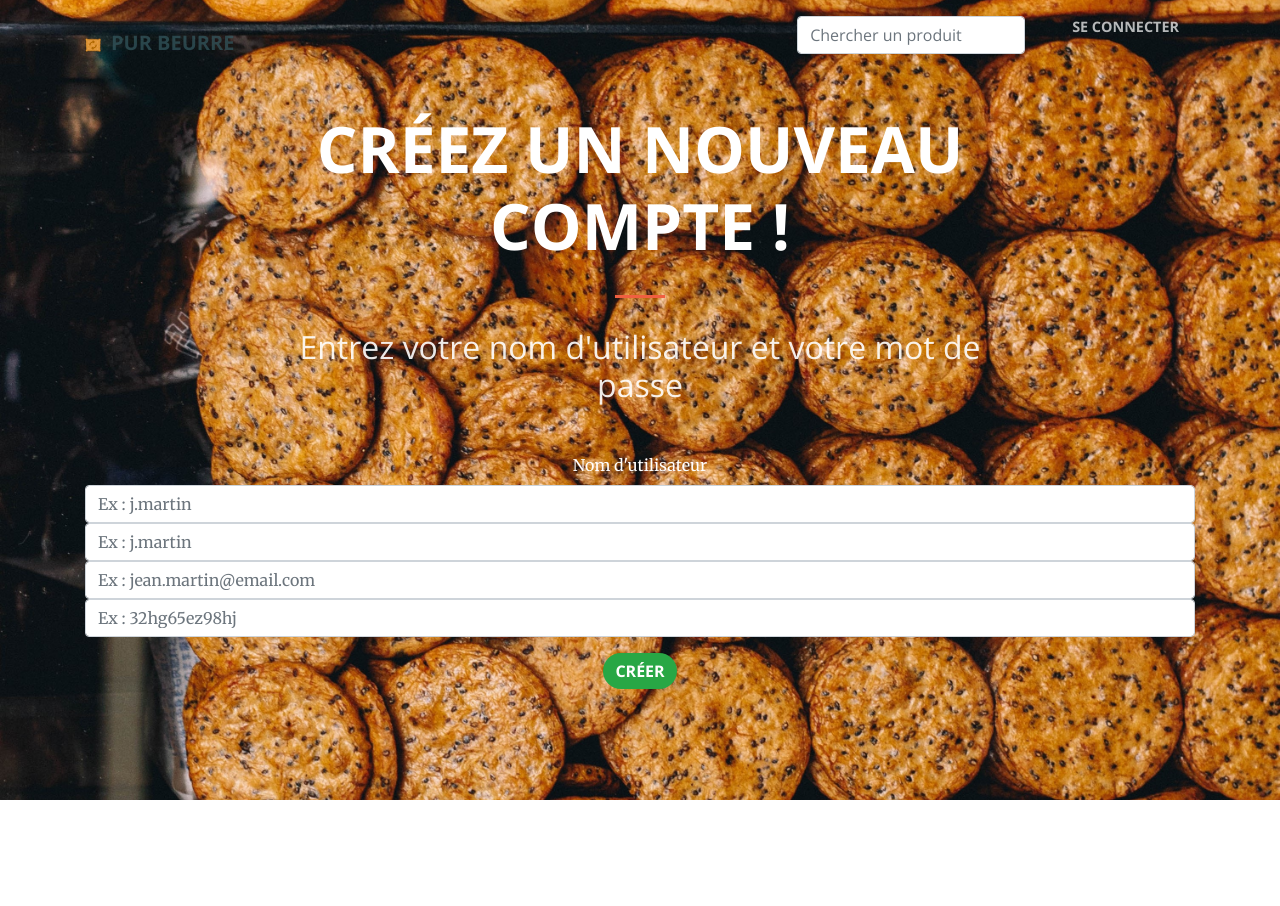
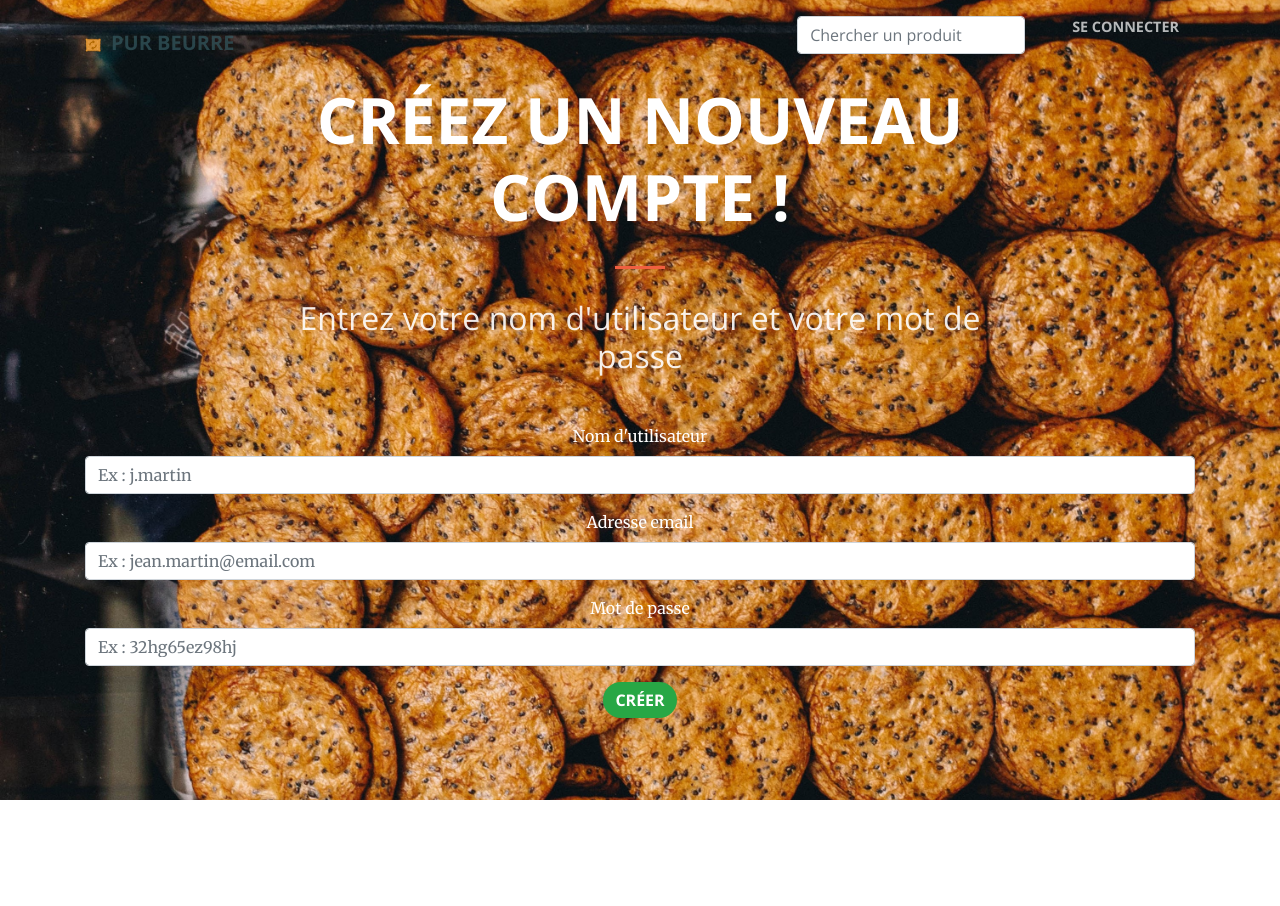
Before and after one commit to lauremenaut/2018_07_31_python_projet_8, a Django app: page /healthier_food/new_account/ in a window 1280 px wide. Shown: the top 906 px of the page. Run offline with Django 3.2, Linux system fonts and the light colour scheme; some libraries are stand-ins or nearby versions.

Commit message:
use 'form' fields instead of <input>

```diff
--- a/pur_beurre_lm/healthier_food/templates/pages/new_account.html
+++ b/pur_beurre_lm/healthier_food/templates/pages/new_account.html
@@ -25,11 +25,18 @@
                 <div class="form-group">
                     <label for="{{ form.username.id_for_label }}" class="control-label">Nom d'utilisateur</label>
                     {{ form.username }}
+                </div>
 
-                    <input id="username" class="form-control" name="username" placeholder="Ex : j.martin">
-                    <input id="email" class="form-control" name="email" placeholder="Ex : jean.martin@email.com">
-                    <input id="password" class="form-control" name="password" placeholder="Ex : 32hg65ez98hj">
+                <div class="form-group">
+                    <label for="{{ form.email.id_for_label }}" class="control-label">Adresse email</label>
+                    {{ form.email }}
                 </div>
+
+                <div class="form-group">
+                    <label for="{{ form.password.id_for_label }}" class="control-label">Mot de passe</label>
+                    {{ form.password }}
+                </div>
+
                 <button type="submit" class="btn btn-success">Créer</button>
             </form>
         </div>
```
